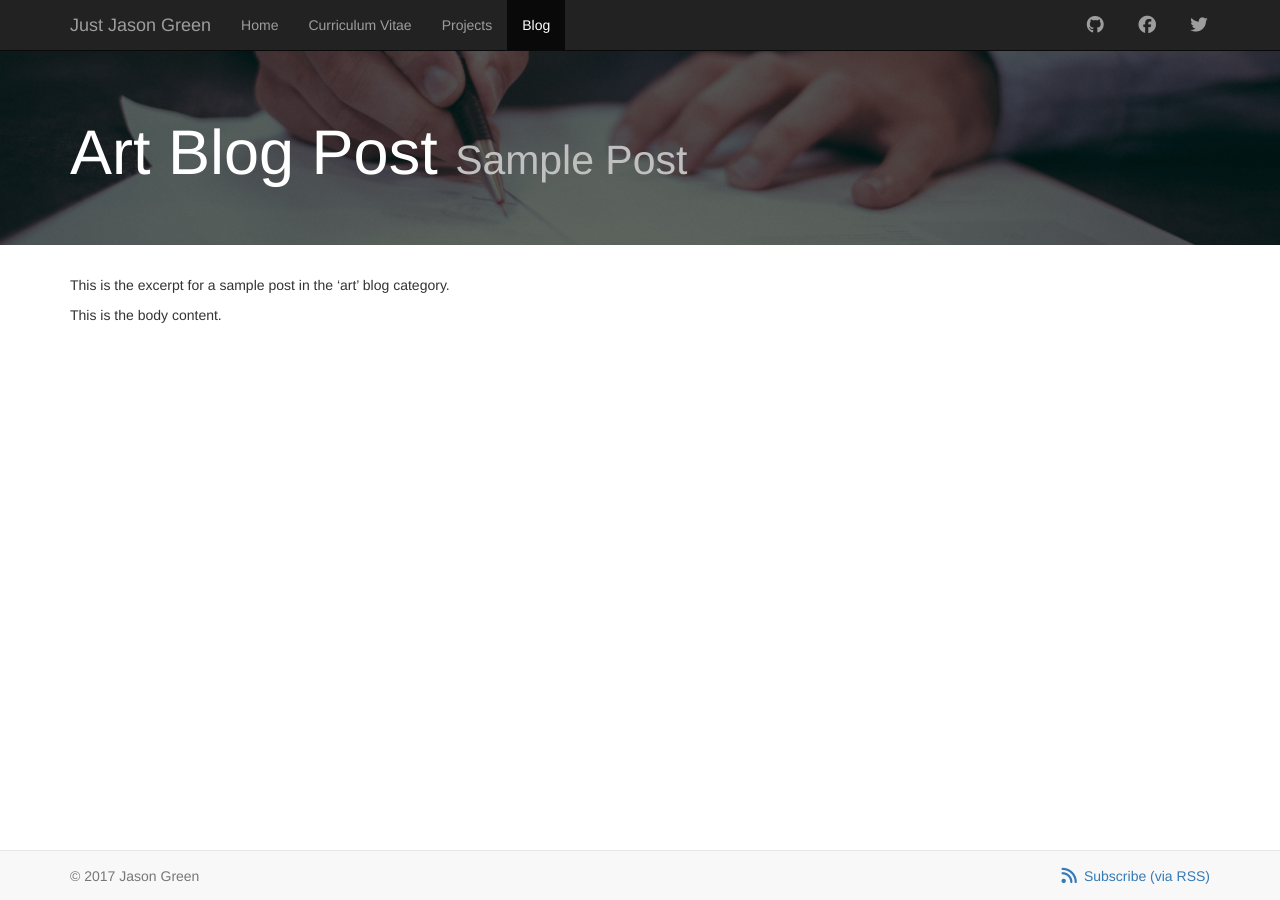
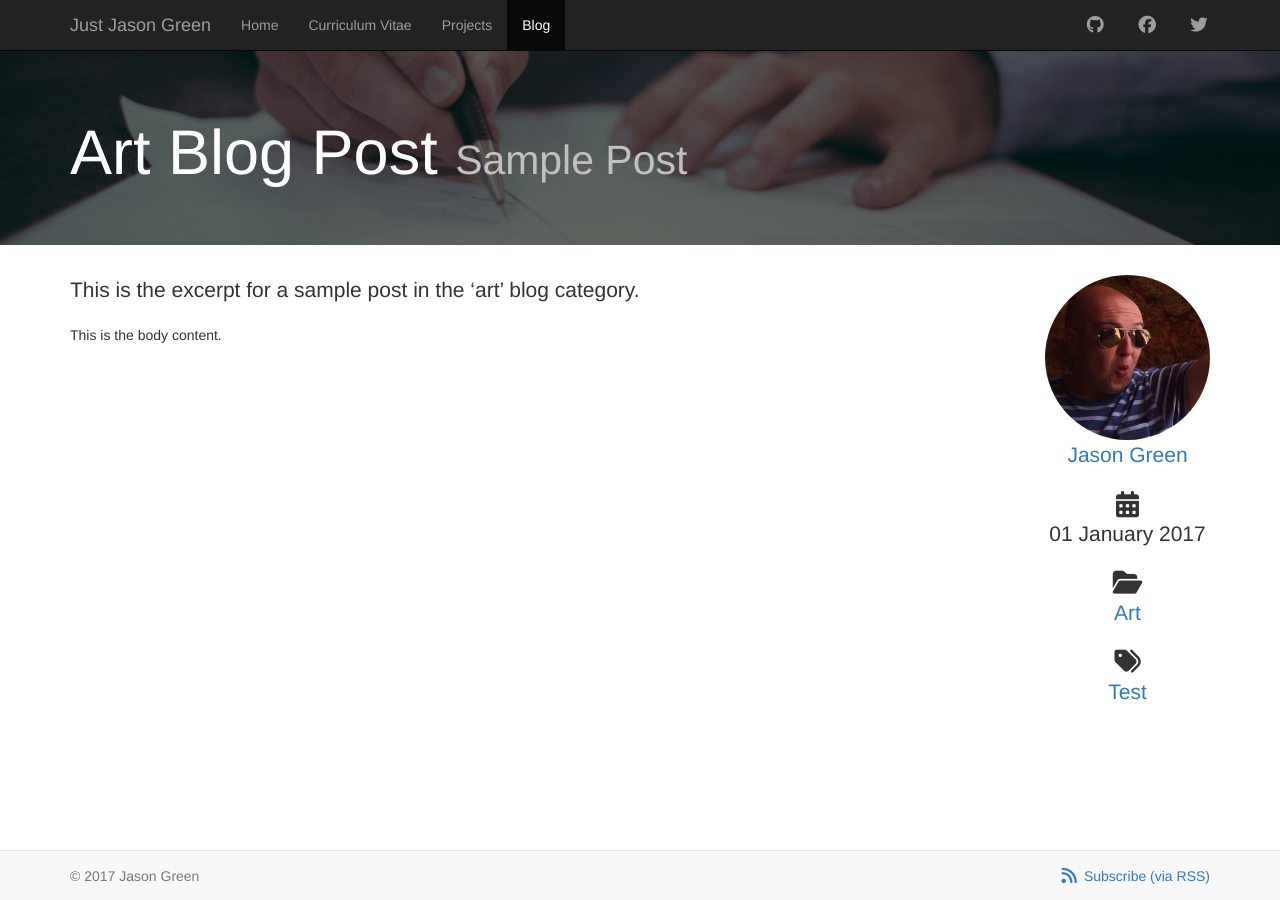
Before and after one commit to justjasongreen/justjasongreen.github.io, a Jekyll site: the page built from blog/art/_posts/2017-01-01-art-blog-post.md, in a window 1280 px wide. Built offline with Jekyll 4.4.1, drawn with Linux system fonts in a browser that asks for light colours; nearby versions of some CDN libraries.

Commit message:
Implement Post Layout
Add post layout to render post content alongside post metadata, with the post excerpt extracted and rendered as a lead paragraph.

Add authors, categories and tags site data to implement the configurable rendering of post metadata.

Update _config.yml to configure default settings for all posts.

Update sample posts to add tags.

Add blog/test/index.html to provide post index for test tag.

```diff
--- a/_config.yml
+++ b/_config.yml
@@ -28,6 +28,13 @@ defaults:
             title_separator: " @ "
     -
         scope:
+            path: ""
+            type: "posts"
+        values:
+            layout: post
+            author: "jason"
+    -
+        scope:
             path: "blog"
         values:
             jumbotron_class: "writing"
@@ -37,7 +44,6 @@ defaults:
             path: "blog"
             type: "posts"
         values:
-            author: "jason"
             image: "/assets/images/pexels-photo-24193.jpg"
 exclude:
     - Dockerfile
--- a/_data/authors.yml
+++ b/_data/authors.yml
@@ -1,3 +1,5 @@
 jason:
     name: "Jason Green"
+    image: "/assets/images/JustJasonGreen.jpg"
+    url: "https://justjasongreen.github.io/"
     twitter: "JustJasonGreen"
--- /dev/null
+++ b/_data/tags.yml
@@ -0,0 +1,3 @@
+test:
+    name: "Test"
+    link_path: "/blog/test/"
--- /dev/null
+++ b/_layouts/post.html
@@ -0,0 +1,51 @@
+---
+layout: default
+---
+
+<div class="row">
+    <div class="col-md-9">
+        <p class="lead">{{ page.excerpt | remove:"<p>" | remove:"</p>" }}</p>
+        {{ content | remove:page.excerpt }}
+    </div>
+    <div class="col-md-offset-1 col-md-2 text-center">
+        <hr class="hidden-md hidden-lg" />
+        {% assign author = site.data.authors[page.author] %}
+        <p class="lead">
+            <a href="{{ author.url | default:site.url }}">
+                <img src="{{ author.image | default:site.logo | relative_url }}" alt="{{ author.name | default:site.author.name }}" class="img-responsive img-circle center-block" />
+                {{ author.name | default:site.author.name }}
+            </a>
+        </p>
+        <p class="lead">
+            <i class="fa fa-calendar fa-fw fa-lg"></i><br />
+            {{ page.date | date_to_long_string }}
+        </p>
+        <p class="lead">
+            <i class="fa fa-folder-open fa-fw fa-lg"></i><br />
+            {% assign has_categories = false %}
+            {% for category in page.categories %}
+                {% assign category_data = site.data.categories[category] %}
+                {% if category_data %}
+                    {% assign has_categories = true %}
+                    <a href="{{ category_data.link_path | relative_url}}">{{ category_data.name }}</a><br />
+                {% endif %}
+            {% endfor %}
+            {% unless has_categories %}
+                (none)
+            {% endunless %}
+        </p>
+        <p class="lead">
+            <i class="fa fa-tags fa-fw fa-lg"></i><br />
+            {% for tag in page.tags %}
+                {% assign tag_data = site.data.tags[tag] %}
+                {% if tag_data %}
+                    <a href="{{ tag_data.link_path | relative_url }}">{{ tag_data.name }}</a><br />
+                {% else %}
+                    {{ tag }}<br />
+                {% endif %}
+            {% else %}
+                (none)
+            {% endfor %}
+        </p>
+    </div>
+</div>
--- a/blog/art/_posts/2017-01-01-art-blog-post.md
+++ b/blog/art/_posts/2017-01-01-art-blog-post.md
@@ -1,6 +1,8 @@
 ---
 title: "Art Blog Post"
 subtitle: "Sample Post"
+tags:
+    - test
 ---
 
 This is the excerpt for a sample post in the 'art' blog category.
```
Also changed, not shown: _data/categories.yml (added, +15 -0 lines), blog/business/_posts/2017-01-02-business-blog-post.md (+2 -0 lines), blog/life/_posts/2017-01-03-life-blog-post.md (+2 -0 lines), blog/technology/_posts/2017-01-04-technology-blog-post.md (+2 -0 lines), blog/test/index.html (added, +6 -0 lines).
